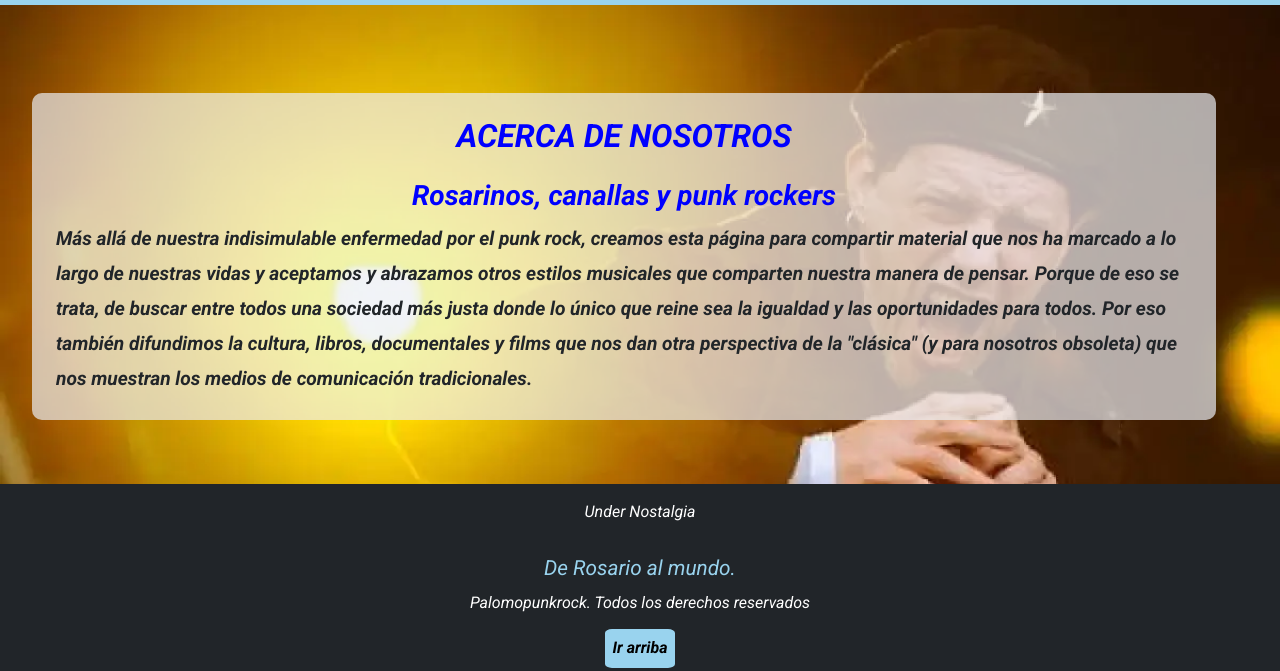
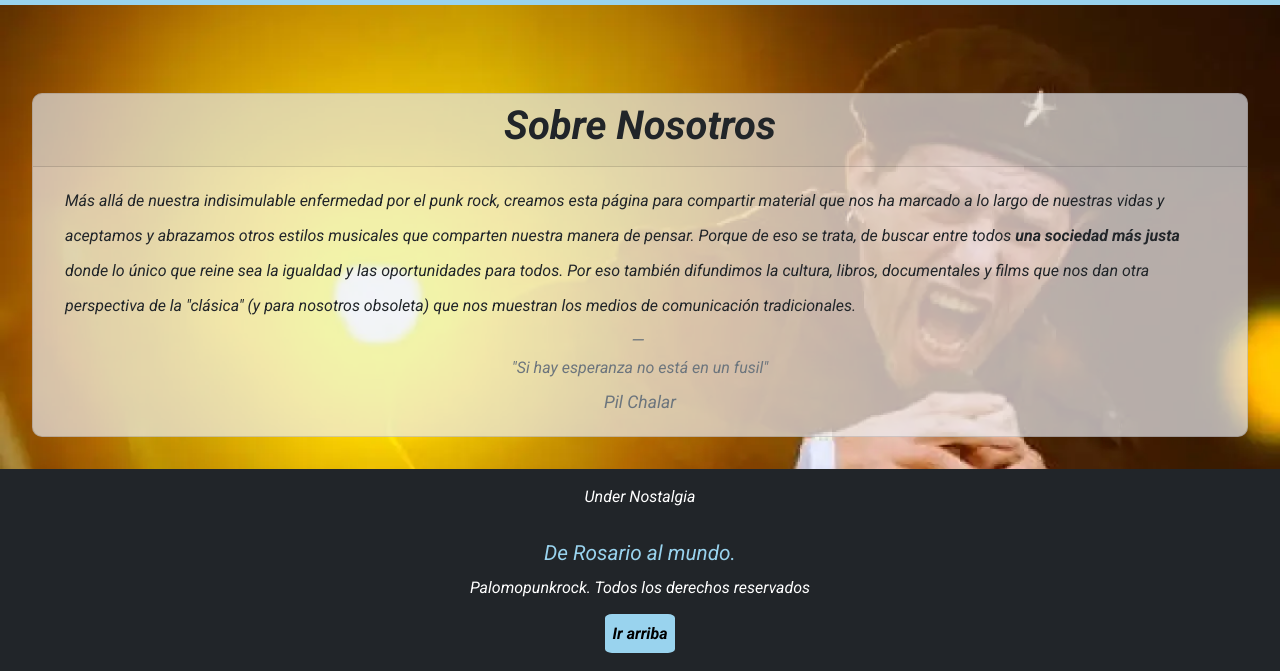
Before and after one commit to learech/Rech-sass-1, a website: page pages/nosotros.html in a window 1280 px wide. Shown: the part 67-738 px from the top of the page. Drawn offline with nearby package versions, Linux system fonts and the light colour scheme.

Commit message:
pequeños detalles

```diff
--- a/pages/nosotros.html
+++ b/pages/nosotros.html
@@ -26,6 +26,7 @@
     <!-- Menú de navegación -->
     <nav class="navbar fixed-top navbar-expand-lg navbar-light color-menu">
       <div class="container-fluid">
+        <!-- Logo de la página"-->
         <a class="navbar-brand" href="../index.html"><img
             src="../img/kisspng-combat-boot-skinhead-t-shirt-clip-art-bootsfootwearwalkingmilitary-bootsfree-vector-5d2958d270df01.8488230515629908024623.png"
             alt="logo de la página"> Under Nostalgia</a>
@@ -66,16 +67,12 @@
   <!--Contenido principal-->
   <main class="nosotros">
 
-
-
-    <div class="nosotros-contenedor">
-      <h2> Acerca de nosotros </h2>
-
-
-      <div class="texto-nosotros">
-        <h3 class="titulo-nosotros"> Rosarinos, canallas y punk rockers</h3>
-
-
+  <div class="card">
+    <div class="card-header">
+      <h1> Sobre Nosotros </h1>
+    </div>
+    <div class="card-body">
+      <blockquote class="blockquote mb-0">
         <p> Más allá de nuestra indisimulable enfermedad por el punk rock, creamos esta página para compartir material
           que nos ha marcado a lo largo de nuestras vidas y aceptamos y abrazamos otros estilos musicales que comparten
           nuestra manera de pensar.
@@ -83,10 +80,13 @@
           sea la igualdad
           y las oportunidades para todos.
           Por eso también difundimos la cultura, libros, documentales y films que nos dan otra perspectiva de la
-          "clásica" (y para nosotros obsoleta) que nos muestran los medios de comunicación tradicionales. </p>
-      </div>
+          "clásica" (y para nosotros obsoleta) que nos muestran los medios de comunicación tradicionales.</p>
+        <footer class="blockquote-footer"> <h2>"Si hay esperanza no está en un fusil"</h2> <cite title="Source Title">Pil Chalar</cite></footer>
+      </blockquote>
+    </div>
+  </div>
 
-    </div>
+
   </main>
   <!-- Cierre del contenido principal -->
 
--- a/scss/estilos.scss
+++ b/scss/estilos.scss
@@ -11,9 +11,6 @@
 @import "views/literatura";
 
 body {
-    padding: 0;
-    margin: 0;
-    box-sizing: border-box;
     background-image: $gradiente-secundario;
 }
 
@@ -69,7 +66,6 @@ body {
     .titulo-films {
         margin-top: 9rem;
         font-weight: 700;
-        color: blue;
     }
 
     .contenedor-films {
@@ -79,6 +75,7 @@ body {
             margin-bottom: 2rem;
             font-size: 1.5rem;
             font-weight: 700;
+            color: blue;
         }
 
         img {
@@ -123,9 +120,9 @@ body {
     @include fondo;
     display: flex;
 
-    .nosotros-contenedor {
-        padding: 0.5rem;
-        margin: 10rem 4rem 4rem 2rem;
+    .card {
+
+        margin: 10rem 2rem 2rem 2rem;
         display: flex;
         flex-direction: column;
         box-shadow: rgba(0, 0, 0, 0.5);
@@ -134,27 +131,24 @@ body {
         text-align: center;
         line-height: 35px;
 
-        h2 {
-            margin-top: 1rem;
-            font-weight: 700;
-            color: blue;
-            justify-content: center;
-            text-transform: uppercase;
-        }
-
-        .titulo-nosotros {
-            font-weight: 700;
-            color: blue;
-            margin-top: 1rem;
+        .card-header {
+            h1 {
+                font-weight: 700;
+            }
         }
 
         p {
             font-size: 1rem;
-            font-weight: 550;
             margin-left: 1rem;
             margin-right: 1rem;
             margin-bottom: 1rem;
             text-align: start;
         }
+
+        .blockquote-footer {
+            h2 {
+                font-size: 1rem;
+            }
+        }
     }
 }
--- a/scss/views/_literatura.scss
+++ b/scss/views/_literatura.scss
@@ -5,7 +5,6 @@
     .titulo-libros {
         margin-top: 6rem;
         font-weight: 700;
-        color: blue;
     }
 
     .contenedor-libros {
@@ -16,6 +15,7 @@
             font-size: 1.5rem;
             font-weight: 700;
             justify-content: center;
+            color: blue;
         }
 
         .libro {
```
Also changed, not shown: pages/contacto.html (+1 -0 lines), pages/films.html (+8 -6 lines), pages/literatura.html (+1 -0 lines), pages/musica.html (+13 -5 lines), scss/layout/_header.scss (+5 -4 lines), scss/layout/_media.scss (+4 -8 lines), css/main.css.
